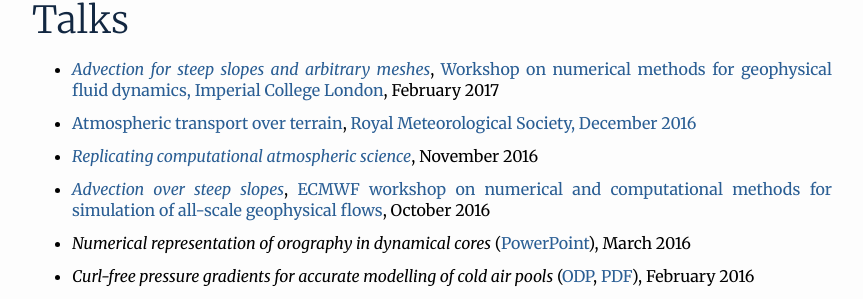
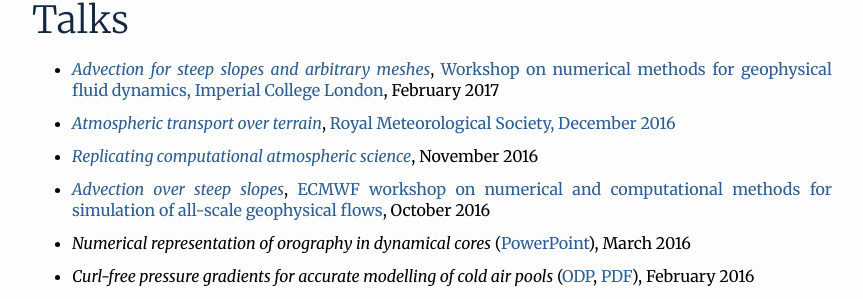
Before and after one commit to hertzsprung/hertzsprung.github.io, a Jekyll site: the page built from publications/index.html, in a window 1280 px wide. Shown: the part 503-802 px from the top of the page, without its empty margins (208-1071 px from the left). Built offline with Jekyll 4.4.1, drawn with Linux system fonts in a browser that asks for light colours; comment, search, counter and statistics services are not loaded.

Commit message:
italicise

```diff
--- a/publications/index.html
+++ b/publications/index.html
@@ -15,7 +15,7 @@ layout: default
 <h1>Talks</h1>
 <ul>
   <li><a href="https://doi.org/10.6084/m9.figshare.4652410.v1"><em>Advection for steep slopes and arbitrary meshes</em></a>, <a href="http://mpecdt.org/gfdnumericsfeb2017/">Workshop on numerical methods for geophysical fluid dynamics, Imperial College London</a>, February 2017</li>
-  <li><a href="https://doi.org/10.6084/m9.figshare.4307957.v1">Atmospheric transport over terrain</a>, <a href="https://www.rmets.org/events/meteorological-research-within-university-reading-2016">Royal Meteorological Society, December 2016</a></li>
+  <li><a href="https://doi.org/10.6084/m9.figshare.4307957.v1"><em>Atmospheric transport over terrain</em></a>, <a href="https://www.rmets.org/events/meteorological-research-within-university-reading-2016">Royal Meteorological Society, December 2016</a></li>
   <li><a href="https://doi.org/10.6084/m9.figshare.4509110.v1"><em>Replicating computational atmospheric science</em></a>, November 2016</li>
   <li><a href="../ecmwfnumerics2016"><em>Advection over steep slopes</em></a>, <a href="http://www.ecmwf.int/en/learning/workshops-and-seminars/workshop-numerical-and-computational-methods-simulation-all-scale-geophysical-flows">ECMWF workshop on numerical and computational methods for simulation of all-scale geophysical flows</a>, October 2016</li>
   <li><em>Numerical representation of orography in dynamical cores</em> (<a href="../talks/quo-vadis2015.pptx">PowerPoint</a>), March 2016</li>
```
